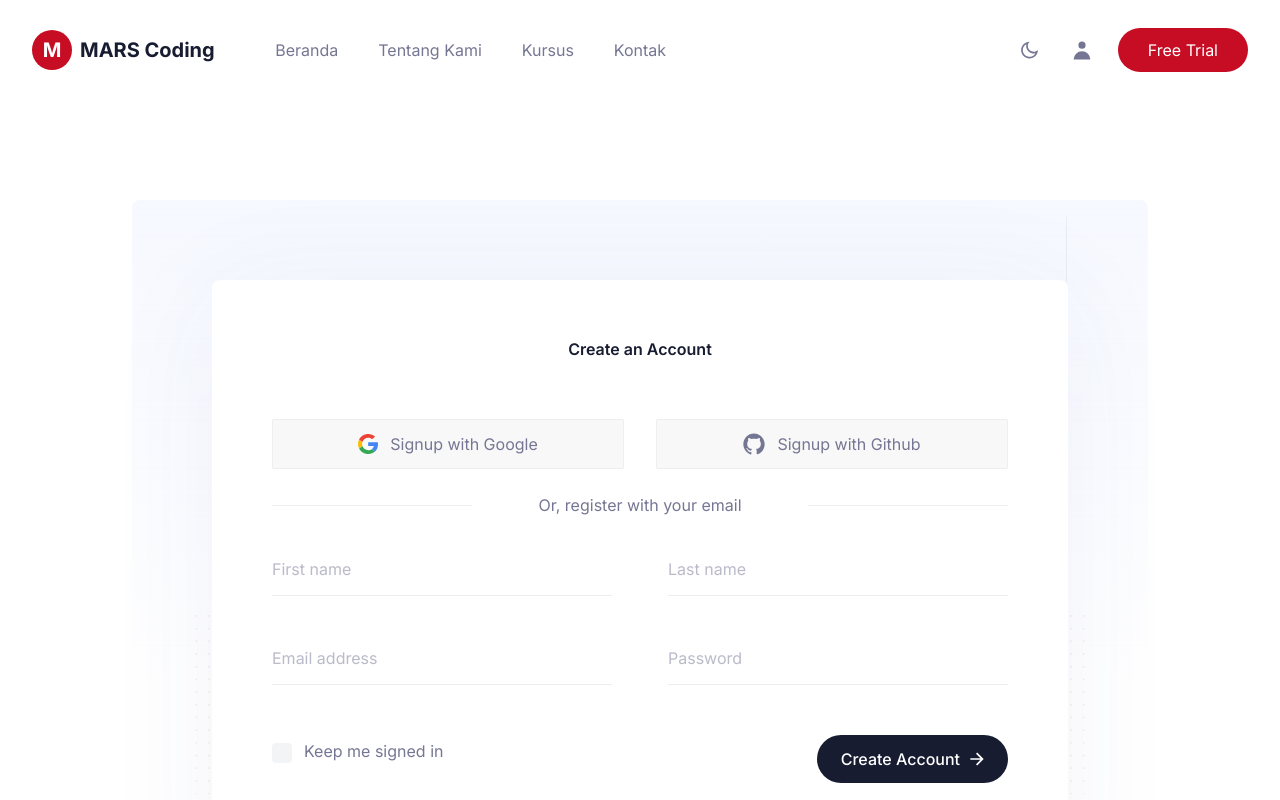
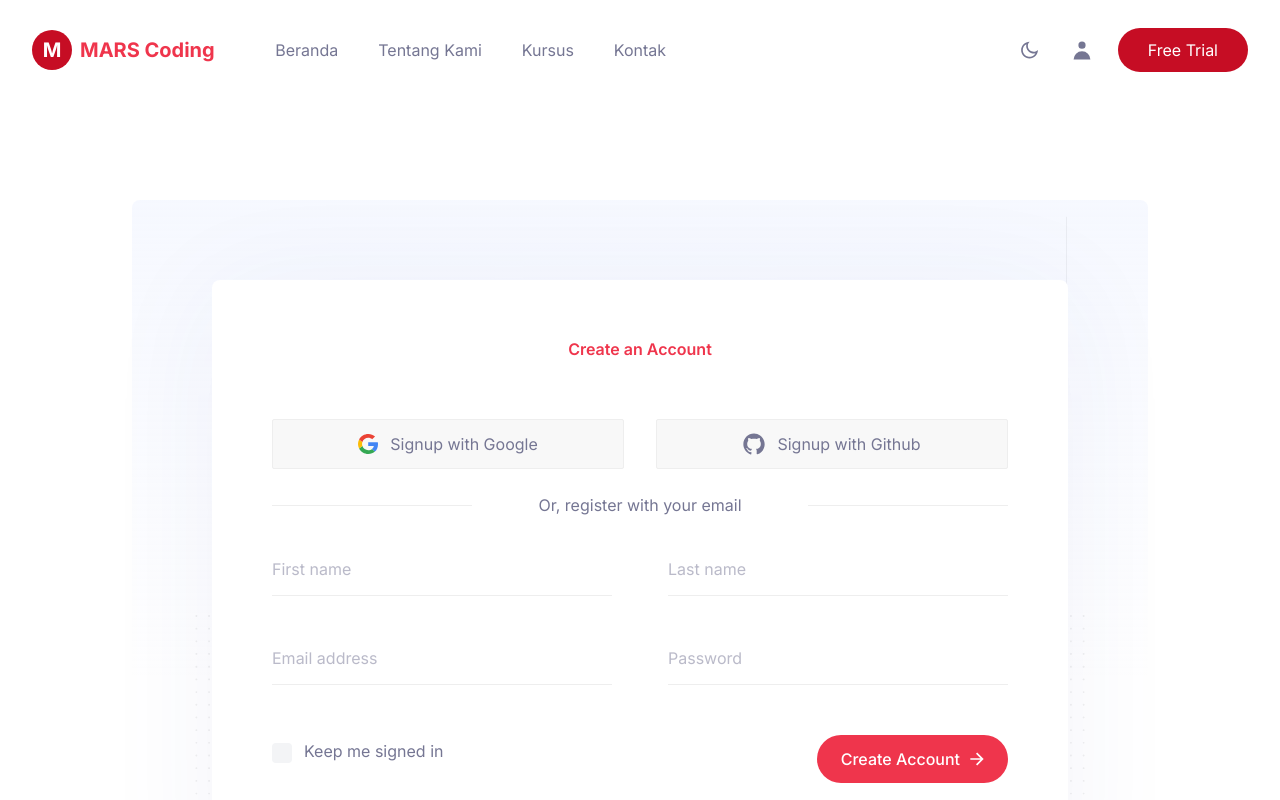
Before and after one commit to faridbpn/next-test-mars, a Next.js app: page /auth/signup in a window 1280 px wide. Shown: the top 800 px of the page. Built offline with nearby package versions, Linux system fonts and the light colour scheme.

Commit message:
adding more mars color

```diff
--- a/app/globals.css
+++ b/app/globals.css
@@ -16,11 +16,11 @@
   --color-titlebgdark: #46495a;
   --color-btndark: #292e45;
   --color-white: #ffffff;
-  --color-black: #181c31;
-  --color-blackho: #2c3149;
+  --color-black: #EF354C;
+  --color-blackho: #EF354C;
   --color-blacksection: #1c2136;
   --color-primary: #C60D24;
-  --color-primaryho: #0063ec;
+  --color-primaryho: #EF354C;
   --color-meta: #20c5a8;
   --color-waterloo: #757693;
   --color-manatee: #999aa1;
```
